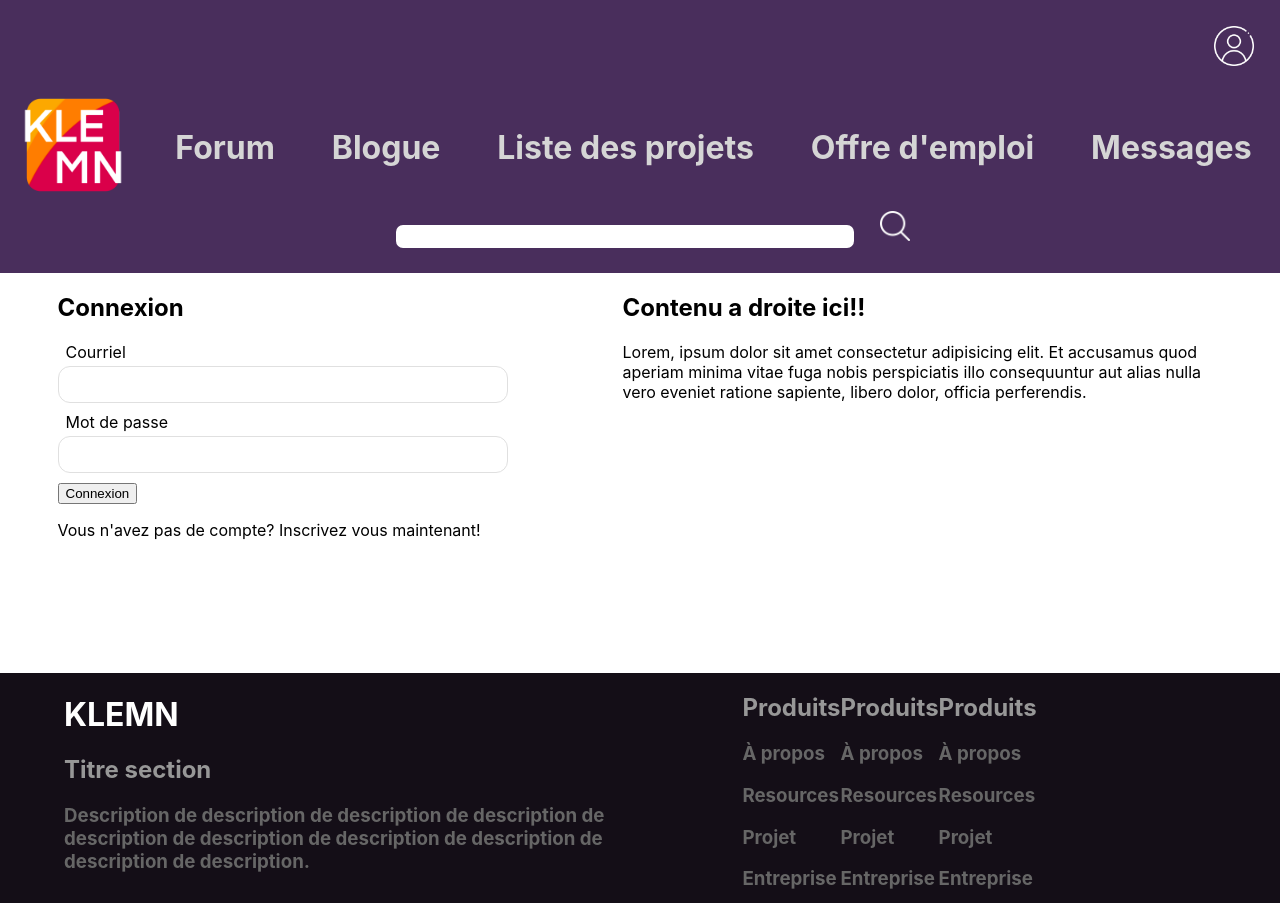
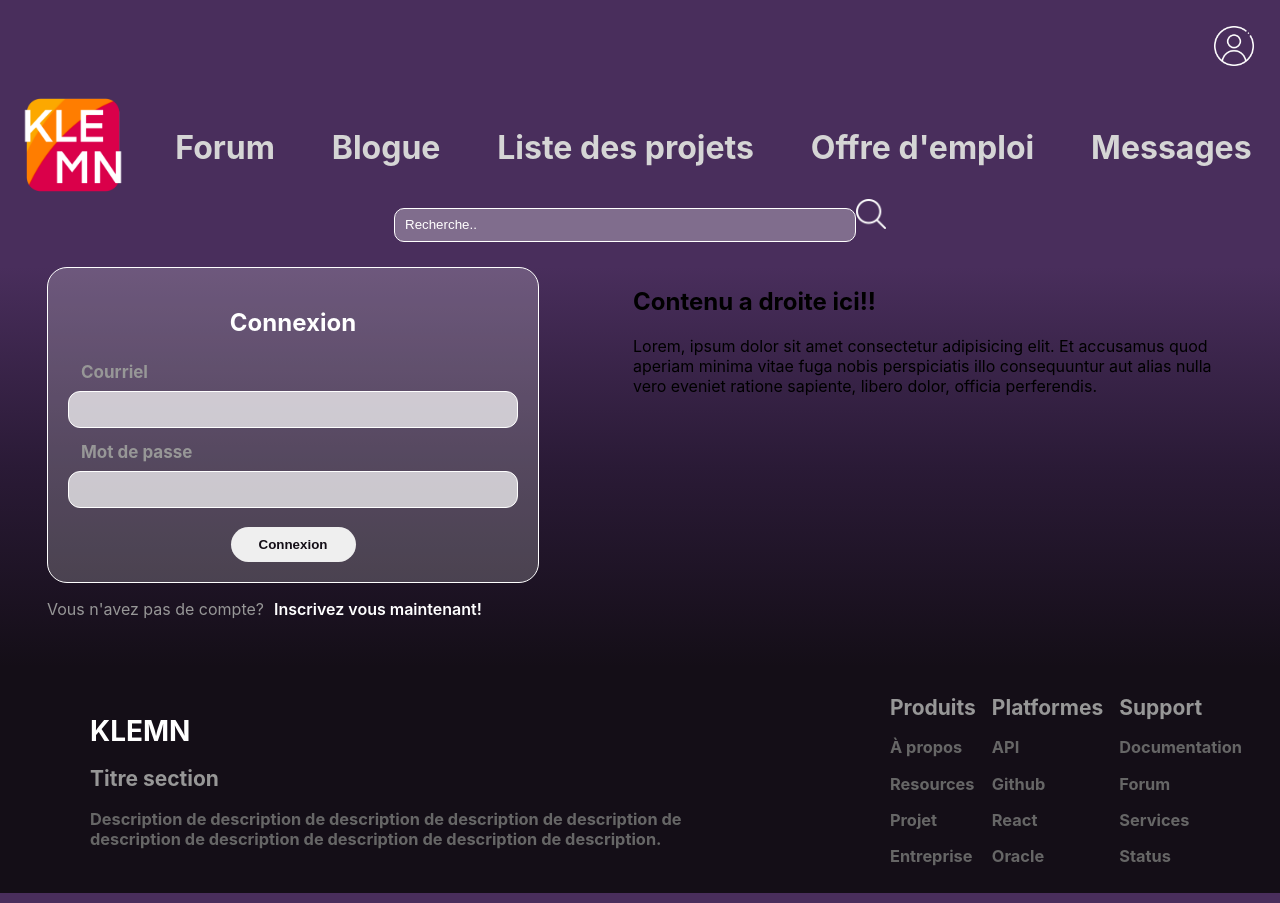
Before and after one commit to a23-b2b/projet-de-session-klemn, a React (Create React App) app: page / in a window 1280 px wide. Shown: the top 903 px of the page. Built offline with nearby package versions, Linux system fonts and the light colour scheme.

Commit message:
Ajustement du header, footer + ajout du css au formulaire d'inscription/connexion

```diff
--- a/src/components/Footer.tsx
+++ b/src/components/Footer.tsx
@@ -73,24 +73,24 @@ function Footer() {
 
                             <div>
                                 {/* Titre col 2 */}
-                                <h2>Produits</h2>
+                                <h2>Platformes</h2>
                             </div>
                             <div>
                                 {/* Éléments col 2 */}
                                 <div>
-                                    <h3>À propos</h3>
+                                    <h3>API</h3>
                                 </div>
 
                                 <div>
-                                    <h3>Resources</h3>
+                                    <h3>Github</h3>
                                 </div>
 
                                 <div>
-                                    <h3>Projet</h3>
+                                    <h3>React</h3>
                                 </div>
 
                                 <div>
-                                    <h3>Entreprise</h3>
+                                    <h3>Oracle</h3>
                                 </div>
                             </div>
                         </div>
@@ -100,24 +100,24 @@ function Footer() {
 
                             <div>
                                 {/* Titre col 3 */}
-                                <h2>Produits</h2>
+                                <h2>Support</h2>
                             </div>
                             <div>
                                 {/* Éléments col 3 */}
                                 <div>
-                                    <h3>À propos</h3>
+                                    <h3>Documentation</h3>
                                 </div>
 
                                 <div>
-                                    <h3>Resources</h3>
+                                    <h3>Forum</h3>
                                 </div>
 
                                 <div>
-                                    <h3>Projet</h3>
+                                    <h3>Services</h3>
                                 </div>
 
                                 <div>
-                                    <h3>Entreprise</h3>
+                                    <h3>Status</h3>
                                 </div>
                             </div>
                         </div>
@@ -156,13 +156,13 @@ function Footer() {
 
                         <div>
                             {/* Icône 1*/}
-                            <img src={github} width="40" height="40" alt="User" onClick={() => window.location.replace('https://github.com/')} />
+                            <img src={github} width="30" height="30" alt="User" onClick={() => window.location.replace('https://github.com/')} />
 
                         </div>
 
                         <div>
                             {/* Icône 2*/}
-                            <img src={google} width="40" height="40" alt="User" onClick={() => window.location.replace('https://google.com/')} />
+                            <img src={google} width="30" height="30" alt="User" onClick={() => window.location.replace('https://google.com/')} />
                         </div>
 
                     </div>
--- a/src/components/Header.tsx
+++ b/src/components/Header.tsx
@@ -51,7 +51,7 @@ function Header() {
 
             <div id={styles["BarreNavigation"]}>
                 {/* Barre de navigations */}
-                <input type='text' id='searchBar'></input>
+                <input type='text' id='searchBar' placeholder="Recherche.."></input>
                 <img src={search} width="30" height="30" alt="searchLoop" /*onClick={}*/ />
             </div>
 
--- a/src/components/LoginForm.tsx
+++ b/src/components/LoginForm.tsx
@@ -39,8 +39,8 @@ function LoginForm() {
     }
 
     return (
-        <div>
-            <h2>Connexion</h2>
+        <div className={styles.conteneur}>
+            <h2 className={styles.titre}>Connexion</h2>
             <div className={styles.form}>
                 <label className={styles.label}>Courriel</label>
                 <input
@@ -53,10 +53,12 @@ function LoginForm() {
                     className={styles.text_field}
                     type="password"
                     onChange={(e) => setPassword(e.target.value)} />
+                <div className={styles.button}>
+                    <button onClick={() => loginWithEmailAndPassword(email, password)}>
+                        Connexion
+                    </button>
+                </div>
 
-                <button onClick={() => loginWithEmailAndPassword(email, password)}>
-                    Connexion
-                </button>
             </div>
         </div>
     );
--- a/src/components/RegisterForm.tsx
+++ b/src/components/RegisterForm.tsx
@@ -33,8 +33,8 @@ function RegisterForm() {
     }
 
     return (
-        <div>
-            <h2>Inscription</h2>
+        <div className={styles.conteneur}>
+            <h2 className={styles.titre}>Inscription</h2>
             <div className={styles.form}>
                 <label className={styles.label}>Courriel</label>
                 <input
@@ -47,10 +47,11 @@ function RegisterForm() {
                     className={styles.text_field}
                     type="password"
                     onChange={(e) => setPassword(e.target.value)} />
-
-                <button onClick={() => registerWithEmailAndPassword(email, password)}>
-                    Inscription
-                </button>
+                <div className={styles.button}>
+                    <button onClick={() => registerWithEmailAndPassword(email, password)}>
+                        Inscription
+                    </button>
+                </div>
             </div>
         </div>
     );
--- a/src/pages/Landing.tsx
+++ b/src/pages/Landing.tsx
@@ -11,17 +11,32 @@ function Landing() {
     const LoginOrRegister = () => {
         if (formIsLogin) {
             return (
-                <div>
+                <div className={styles.label}>
                     <LoginForm />
-                    <p onClick={() => setFormIsLogin(false)}>Vous n'avez pas de compte? Inscrivez vous maintenant!</p>
+                    <div id={styles["Paragraphe"]}>
+                        <div>
+                            <p id={styles["P1"]}>Vous n'avez pas de compte?</p>
+                        </div>
+                        <div>
+                            <p id={styles["P2"]} onClick={() => setFormIsLogin(false)}>Inscrivez vous maintenant!</p>
+
+                        </div>
+                    </div>
                 </div>
             )
         }
 
         return (
-            <div>
+            <div className={styles.label}>
                 <RegisterForm />
-                <p onClick={() => setFormIsLogin(true)}>Vous êtes déjà inscrit? Connectez vous maintenant!</p>
+                <div id={styles["Paragraphe"]}>
+                    <div>
+                        <p id={styles["P1"]}>Vous êtes déjà inscrit?</p></div>
+                    <div>
+                        <p id={styles["P2"]} onClick={() => setFormIsLogin(true)}>Connectez vous maintenant!</p>
+
+                    </div>
+                </div>
             </div>
         )
     }
@@ -34,7 +49,7 @@ function Landing() {
                 </div>
                 <div className={styles.flex_child}>
                     <h2>Contenu a droite ici!!</h2>
-                    <p style={{maxWidth: "600px"}}>
+                    <p style={{ maxWidth: "600px" }}>
                         Lorem, ipsum dolor sit amet consectetur adipisicing elit.
                         Et accusamus quod aperiam minima vitae fuga nobis perspiciatis
                         illo consequuntur aut alias nulla vero eveniet ratione sapiente,
--- a/src/styles/Footer.module.css
+++ b/src/styles/Footer.module.css
@@ -6,6 +6,14 @@
 #FooterHaut {
     display: inline-flex;
     background-color: rgb(20, 14, 23);
+    width: 100%;
+    font-size: 14px;
+    padding: 10px;
+
+}
+
+#FooterHaut div {
+    margin: auto;
 }
 
 #SectionGauche {
@@ -35,6 +43,10 @@
     color: rgb(151, 151, 151);
 }
 
+#SectionDroite div {
+    margin-right: 5%;
+}
+
 
 #SectionDroite h3{
     color: rgb(102, 102, 102);
@@ -45,11 +57,13 @@
     display: inline-flex;
     background-color: rgb(73, 46, 92);
     width: 100%;
+    font-size: 10px;
 }
 
 #NomSite {
     color: rgb(213, 213, 213);
     padding: 5px;
+    margin-left: 5px;
 
 }
 
@@ -69,5 +83,6 @@
 }
 
 #SectionIcones img {
-    padding: 5px;
+
+    margin: 5px;
 }
--- a/src/styles/Header.module.css
+++ b/src/styles/Header.module.css
@@ -13,8 +13,6 @@
 display: inline-flex;
 text-align: center;
 width: 100%;
-
-
 }
 
 #HeaderSection2 div{
@@ -27,22 +25,24 @@ margin: auto;
 
 }
 
-#LogoSite {
-
-}
-
-
-
-
 
 #BarreNavigation {
 text-align: center;
 }
 
 #BarreNavigation input {
-    border: 3px solid white ;
-    border-radius: 7px;
+    border: 1.5px solid white ;
+    border-radius: 10px;
+    padding-left: 10px;
     width: 35%;
-    margin: 2%;
+    margin: auto;
+    margin-bottom: 2%;
+    background-color: rgba(255, 255, 255, 0.3);
+    height: 30px;
+}
 
-}
+
+::placeholder {
+    color: rgb(255, 255, 255);
+
+  }
--- a/src/styles/Landing.module.css
+++ b/src/styles/Landing.module.css
@@ -1,5 +1,6 @@
 #ConteneurLanding {
 min-height: 50vh;
+background-image: linear-gradient(rgb(73, 46, 92), rgb(42, 26, 54), rgb(20, 14, 23));
 
 }
 
@@ -13,3 +14,21 @@ min-height: 50vh;
 .flex_child {
 
 }
+
+
+#Paragraphe{
+    display: flex;
+
+
+}
+
+#P1 {
+    color: rgb(151, 151, 151);
+}
+
+
+#P2 {
+    margin-left: 10px;
+    color: white;
+    font-weight: 600;
+}
--- a/src/styles/LoginRegisterForm.module.css
+++ b/src/styles/LoginRegisterForm.module.css
@@ -1,4 +1,16 @@
+.conteneur {
+    border-radius: 20px;
+    border: 1.5px solid white;
+    background-color: rgba(255, 255, 255, 0.2);
+    padding: 20px;
 
+}
+
+.titre {
+    text-align: center;
+    color: white;
+
+}
 
 .form {
     display: flex;
@@ -17,18 +29,33 @@
     width: 100%;
     max-width: 100%;
     min-width: 100%;
-
     border-radius: 12px;
-    border: 1px solid #E0E0E0;
+    border: 1.5px solid white;
+    background-color: rgba(255, 255, 255, 0.7);
 }
 
 .label {
     margin-left: 8px;
     margin-bottom: -6px;
+    font-size: 17px;
+    font-weight: bold;
+    color: rgb(151, 151, 151);
+    padding: 5px;
 }
 
 .button {
+    margin: auto;
 
+}
+
+.button button {
+    margin-top: 10px;
+    padding: 10px;
+    border: 0px;
+    width: 125px;
+    border-radius: 20px;
+    color: rgb(20, 14, 23);
+    font-weight: bold;
 }
 
 /* Ordinateur */
```
